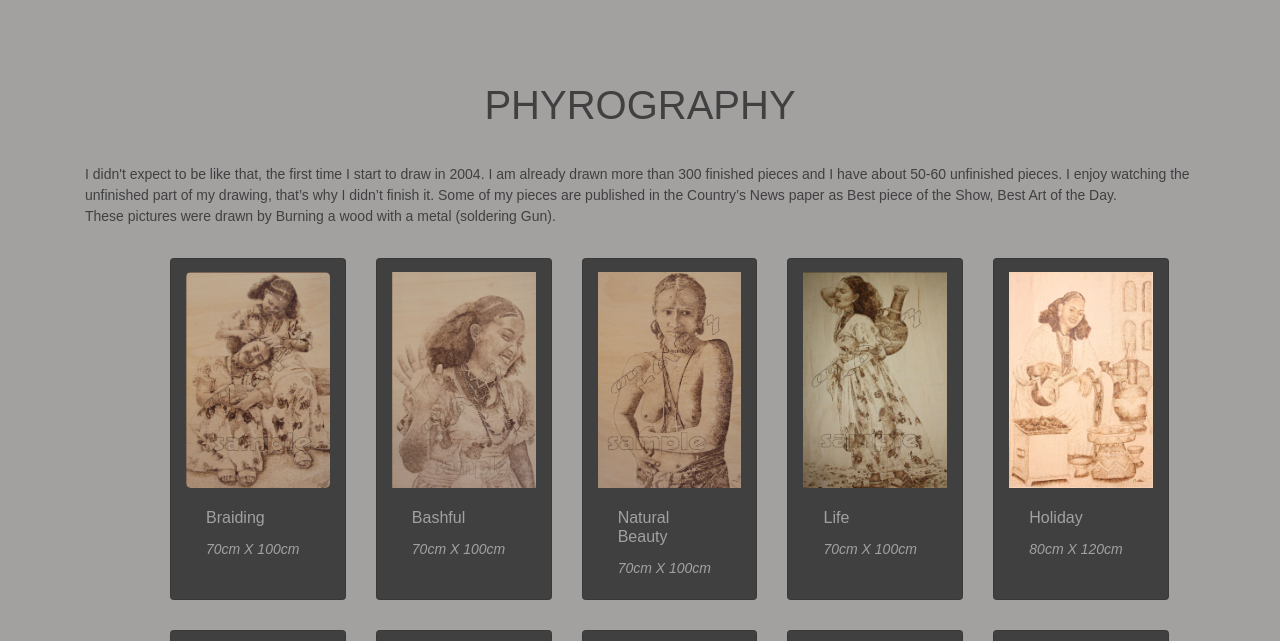
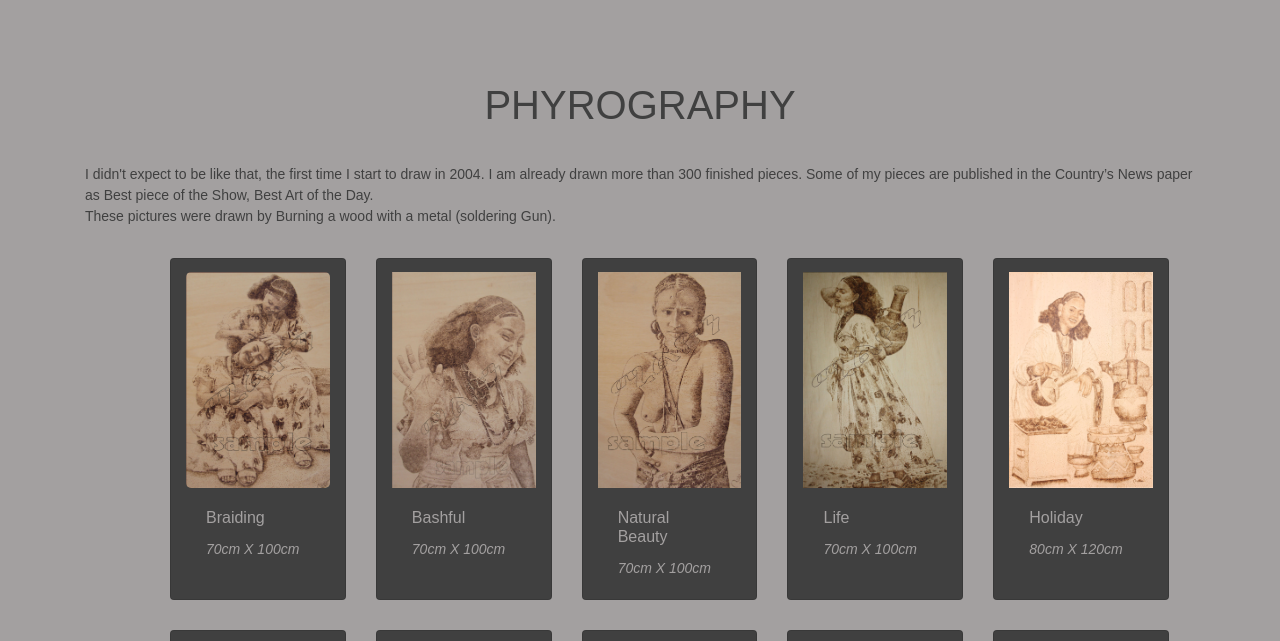
Before and after one commit to MillionInfinity/Personal-Site, a plain HTML site: page blog.html in a window 1280 px wide. Shown: the part 85-726 px from the top of the page. Drawn offline with nearby package versions, Linux system fonts and the light colour scheme; grey boxes are pictures that could not be loaded; a web font is replaced by a local one.

Commit message:
deleted some blog stuff

```diff
--- a/blog.html
+++ b/blog.html
@@ -34,8 +34,7 @@
       <h1 class="text-center text-sm-center"style="color:#404040">PHYROGRAPHY</h1>
       <P style="color:#404040">
         I didn't expect to be like that, the first time I start to draw in 2004. I am already drawn more than 300
-         finished pieces and I have about 50-60 unfinished pieces. I enjoy watching the unfinished part of my
-         drawing, that’s why I didn’t finish it. Some of my pieces are published in the Country’s
+         finished pieces. Some of my pieces are published in the Country’s
      News paper as Best piece of the Show, Best Art of the Day.<br />These pictures were drawn by Burning a wood with a metal (soldering Gun).
 
      </picture>
```
